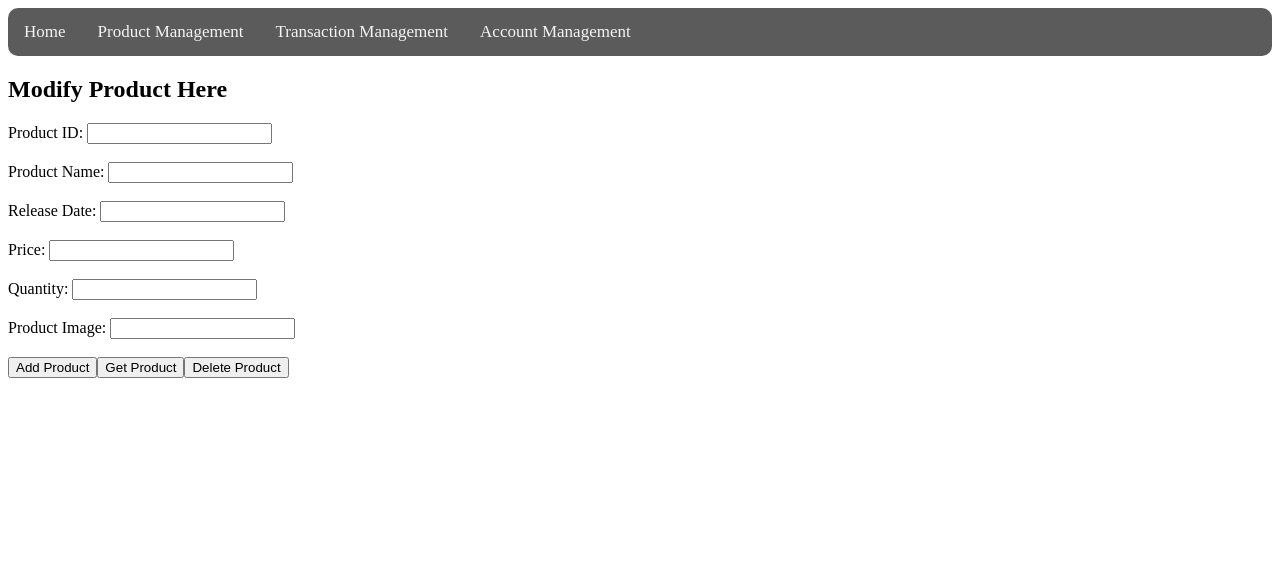
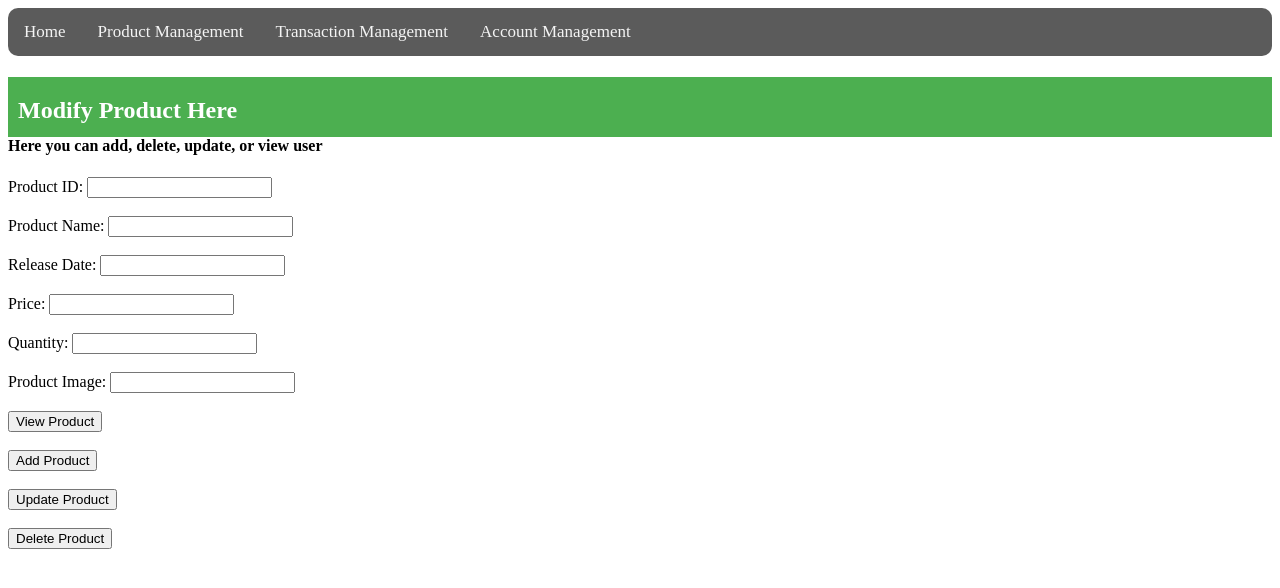
Before and after one commit to TheFloorIs-Java/P2GamesShop, an Angular app: page /products in a window 1280 px wide. Shown: the top 588 px of the page. Built offline with nearby package versions, Linux system fonts and the light colour scheme.

Commit message:
added update product function

```diff
--- a/src/app/pages/modify-product/modify-product.component.html
+++ b/src/app/pages/modify-product/modify-product.component.html
@@ -1,6 +1,11 @@
 <app-topnav></app-topnav>
+<div>
+  <div class="headercolumn" style="vertical-align: middle">
+    <h2>Modify Product Here</h2>
+  </div>
+</div>
 
-<h2>Modify Product Here</h2>
+<h4>Here you can add, delete, update, or view user</h4>
 
 Product ID:
 <input type="text" [(ngModel)]="product_id" />
@@ -24,6 +29,13 @@ Product Image: <input type="text" [(ngModel)]="product_img" />
 <br />
 <br />
 
+<button (click)="getProduct()">View Product</button>
+<br />
+<br />
 <button (click)="postProduct()">Add Product</button>
-<button (click)="getProduct()">Get Product</button>
+<br />
+<br />
+<button (click)="updateProduct()">Update Product</button>
+<br />
+<br />
 <button (click)="deleteProduct()">Delete Product</button>
--- a/src/app/pages/modify-product/modify-product.component.ts
+++ b/src/app/pages/modify-product/modify-product.component.ts
@@ -84,4 +84,18 @@ export class ModifyProductComponent implements OnInit {
 
   }
 
+  updateProduct() {
+    this.http.put("https://p2gamesstore.azurewebsites.net/products",
+      {
+        product_id: this.product_id,
+        product_name: this.product_name,
+        release_date: this.release_date,
+        price: this.price,
+        quantity: this.quantity,
+        product_img: this.product_img
+      }
+
+    )
+  }
+
 }
```
